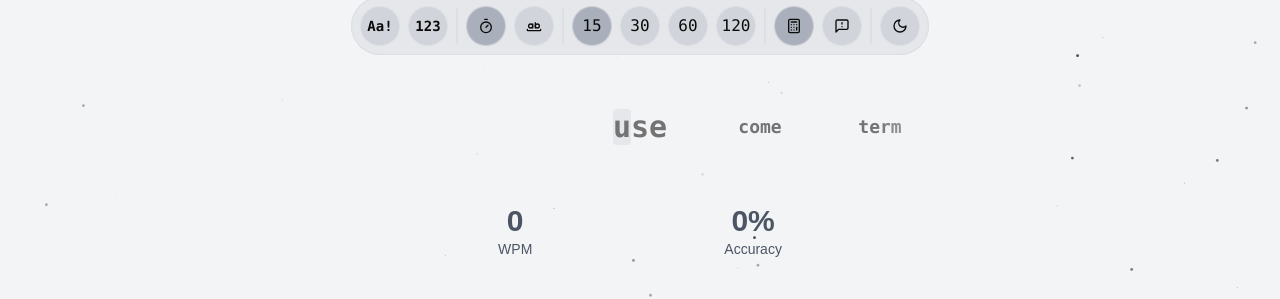
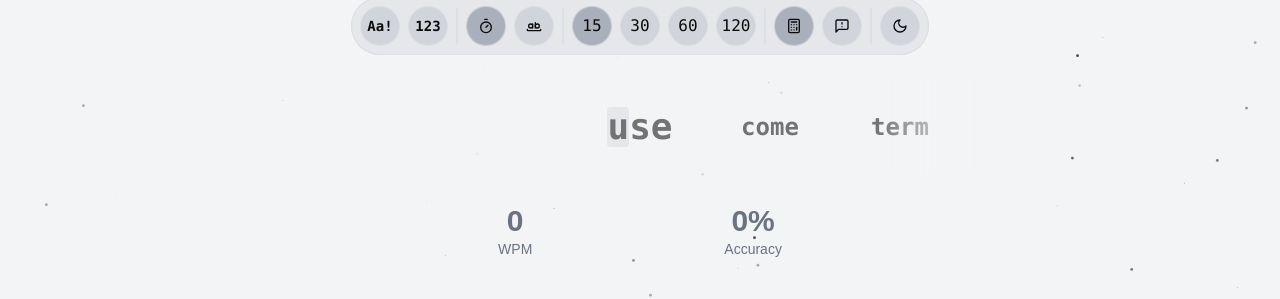
Before and after one commit to basith-ahmed/typespace, a Next.js app: page / in a window 1280 px wide. Shown: the part 236-535 px from the top of the page. Built offline with nearby package versions, Linux system fonts and the light colour scheme.

Commit message:
feat: caps lock warning

```diff
--- a/app/page.tsx
+++ b/app/page.tsx
@@ -51,6 +51,7 @@ export default function ImprovedTypingSpeedTester() {
   const [showPerformance, setShowPerformance] = useState(true);
   const [showCharacterAccuracyIndicator, setShowCharacterAccuracyIndicator] =
     useState(false);
+  const [capsLockOn, setCapsLockOn] = useState(false);
 
   const wpmRef = useRef(wpm);
   const accuracyRef = useRef(accuracy);
@@ -69,10 +70,12 @@ export default function ImprovedTypingSpeedTester() {
     }
 
     window.addEventListener("keydown", handleKeyDown);
+    window.addEventListener("keyup", handleKeyUp);
 
     return () => {
       window.removeEventListener("resize", handleResize);
       window.removeEventListener("keydown", handleKeyDown);
+      window.removeEventListener("keyup", handleKeyUp);
     };
   }, []);
 
@@ -80,6 +83,32 @@ export default function ImprovedTypingSpeedTester() {
     if (containerRef.current) {
       setContainerWidth(containerRef.current.offsetWidth);
     }
+  };
+
+  const handleKeyDown = (e: KeyboardEvent) => {
+    if (e.key === "Tab") {
+      e.preventDefault();
+      tabPressedRef.current = true;
+
+      if (tabTimerRef.current) {
+        clearTimeout(tabTimerRef.current);
+      }
+      tabTimerRef.current = setTimeout(() => {
+        tabPressedRef.current = false;
+      }, 500);
+    } else if (e.key === "Enter" && tabPressedRef.current) {
+      e.preventDefault();
+      resetGame();
+      tabPressedRef.current = false;
+      if (tabTimerRef.current) {
+        clearTimeout(tabTimerRef.current);
+      }
+    }
+    setCapsLockOn(e.getModifierState("CapsLock"));
+  };
+
+  const handleKeyUp = (e: KeyboardEvent) => {
+    setCapsLockOn(e.getModifierState("CapsLock"));
   };
 
   useEffect(() => {
@@ -99,7 +128,6 @@ export default function ImprovedTypingSpeedTester() {
             return 0;
           }
 
-          // Update performance data every 5 seconds
           const timeElapsed = testDuration - newTimeLeft;
           if (timeElapsed > 0 && timeElapsed % 5 === 0) {
             setPerformanceData((prev) => [
@@ -131,27 +159,6 @@ export default function ImprovedTypingSpeedTester() {
       inputRef.current.focus();
     }
   }, [gameState]);
-
-  const handleKeyDown = (e: KeyboardEvent) => {
-    if (e.key === "Tab") {
-      e.preventDefault();
-      tabPressedRef.current = true;
-
-      if (tabTimerRef.current) {
-        clearTimeout(tabTimerRef.current);
-      }
-      tabTimerRef.current = setTimeout(() => {
-        tabPressedRef.current = false;
-      }, 500); // 500ms window for Enter to be pressed after Tab
-    } else if (e.key === "Enter" && tabPressedRef.current) {
-      e.preventDefault();
-      resetGame();
-      tabPressedRef.current = false;
-      if (tabTimerRef.current) {
-        clearTimeout(tabTimerRef.current);
-      }
-    }
-  };
 
   const generateWords = useCallback(
     (count = 10) => {
@@ -227,7 +234,6 @@ export default function ImprovedTypingSpeedTester() {
     const inputValue = e.target.value;
     setUserInput(inputValue);
 
-    // Update character accuracy with extra characters (worngly spelled)
     const currentWord = currentWords[wordIndex];
     const newCharacterAccuracy = inputValue
       .split("")
@@ -299,13 +305,12 @@ export default function ImprovedTypingSpeedTester() {
   };
 
   const calculateTranslateX = () => {
-    const wordWidth = 120;
+    const wordWidth = 130;
     const centerPosition = containerWidth / 2;
     const targetPosition = wordIndex * wordWidth + wordWidth / 2;
     return centerPosition - targetPosition;
   };
 
-  // Framer anim variants for Progress Bar and Dock
   const variants = {
     small: {
       backgroundColor: darkMode ? "#9ca3af" : "#737373",
@@ -367,8 +372,12 @@ export default function ImprovedTypingSpeedTester() {
               }}
             >
               <div className="w-full max-w-2xl flex flex-col items-center justify-center min-h-[58px]">
-
-                {/* Conditionally render Dock or Progress Bar based on startTime */}
+                {capsLockOn && (
+                  <div className="mt-2 flex items-center text-gray-900 dark:text-gray-400 dark:bg-[#2C2E31] p-2 px-4 mb-4 bg-gray-400 rounded-md">
+                    <MessageSquareWarningIcon className="w-4 h-4 mr-1" />
+                    Caps Lock is on
+                  </div>
+                )}
                 <motion.div
                   layout
                   className="rounded-full flex justify-center"
@@ -451,7 +460,6 @@ export default function ImprovedTypingSpeedTester() {
                                 includeNumbers
                                   ? "bg-gray-400/80 hover:bg-gray-500/50 dark:bg-[#4e5157] dark:hover:bg-[#70747d]"
                                   : "bg-gray-300 hover:bg-gray-400/50 dark:bg-[#323437] dark:hover:bg-[#4e5157]"
-
                               } transition-colors`}
                               size="sm"
                               variant="ghost"
@@ -481,7 +489,6 @@ export default function ImprovedTypingSpeedTester() {
                                 testMode === "time"
                                   ? "bg-gray-400/80 hover:bg-gray-500/50 dark:bg-[#4e5157] dark:hover:bg-[#70747d]"
                                   : "bg-gray-300 hover:bg-gray-400/50 dark:bg-[#323437] dark:hover:bg-[#4e5157]"
-
                               } transition-colors`}
                               onClick={() => {
                                 setTestMode("time");
@@ -567,7 +574,6 @@ export default function ImprovedTypingSpeedTester() {
                           <div
                             role="none"
                             className="shrink-0 bg-gray-300/50 dark:bg-[#323437] h-[90%] w-[2px] rounded-full"
-
                           ></div>
 
                           <DockIcon>
@@ -576,7 +582,6 @@ export default function ImprovedTypingSpeedTester() {
                                 showPerformance
                                   ? "bg-gray-400/80 hover:bg-gray-500/50 dark:bg-[#4e5157] dark:hover:bg-[#70747d]"
                                   : "bg-gray-300 hover:bg-gray-400/50 dark:bg-[#323437] dark:hover:bg-[#4e5157]"
-
                               } transition-colors`}
                               size="sm"
                               variant="ghost"
@@ -596,7 +601,6 @@ export default function ImprovedTypingSpeedTester() {
                                 showCharacterAccuracyIndicator
                                   ? "bg-gray-400/80 hover:bg-gray-500/50 dark:bg-[#4e5157] dark:hover:bg-[#70747d]"
                                   : "bg-gray-300 hover:bg-gray-400/50 dark:bg-[#323437] dark:hover:bg-[#4e5157]"
-
                               } transition-colors`}
                               size="sm"
                               variant="ghost"
@@ -642,7 +646,6 @@ export default function ImprovedTypingSpeedTester() {
                 </motion.div>
               </div>
 
-              {/* Continuous Infinite Strip of Words with Centered Current Word */}
               <div
                 ref={containerRef}
                 className="relative h-24 overflow-hidden rounded-lg w-full max-w-2xl z-10 my-6"
@@ -656,24 +659,22 @@ export default function ImprovedTypingSpeedTester() {
                 <div className="absolute left-0 h-full w-[100px] bg-gradient-to-r from-gray-100 to-transparent dark:from-[#323437] z-10"></div>
                 <div className="absolute right-0 h-full w-[100px] bg-gradient-to-r from-transparent to-gray-100 dark:to-[#323437] z-10"></div>
 
-                <div
-                  className="absolute whitespace-nowrap flex items-center h-full transition-transform duration-100 text-lg font-semibold font-mono"
-                  style={{
-                    transform: `translateX(${calculateTranslateX()}px)`,
-                  }}
+                <motion.div
+                  className="absolute whitespace-nowrap flex items-center h-full text-lg font-semibold font-mono"
+                  animate={{ x: calculateTranslateX() }}
+                  transition={{ type: "spring", stiffness: 300, damping: 30 }}
                 >
                   {currentWords.map((word, index) => (
                     <span
                       key={index}
-                      className={`inline-block w-[120px] text-center ${
+                      className={`inline-block w-[130px] text-center ${
                         index < wordIndex
                           ? wordStatuses[index]
                             ? "text-green-500"
                             : "text-red-500"
                           : index === wordIndex
-                          ? "text-primary font-bold text-3xl"
-                          : "text-muted-foreground font-semibold text-lg dark:text-gray-400"
-
+                          ? "text-primary font-bold text-4xl relative"
+                          : "text-muted-foreground font-semibold text-2xl dark:text-gray-400"
                       }`}
                     >
                       <div className="inline-block">
@@ -690,14 +691,12 @@ export default function ImprovedTypingSpeedTester() {
                                   ? "text-red-500"
                                   : "text-muted-foreground dark:text-gray-400";
 
-
                               return (
                                 <span
                                   key={charIndex}
                                   className={`inline-block ${className} ${
                                     charIndex === userInput.length
                                       ? "bg-gray-200 dark:bg-[#4e5157] rounded"
-
                                       : ""
                                   }`}
                                 >
@@ -706,7 +705,6 @@ export default function ImprovedTypingSpeedTester() {
                               );
                             })
                           : word}
-                        {/* Display extra characters in red if any */}
                         {index === wordIndex &&
                           userInput.length > word.length && (
                             <span className="text-red-500">
@@ -716,11 +714,10 @@ export default function ImprovedTypingSpeedTester() {
                       </div>
                     </span>
                   ))}
-                </div>
+                </motion.div>
               </div>
 
               <div className="w-full max-w-2xl flex flex-col justify-center items-center mb-12">
-                {/* Invisible Input Field */}
                 <input
                   ref={inputRef}
                   type="text"
@@ -740,7 +737,6 @@ export default function ImprovedTypingSpeedTester() {
                   aria-label="Type the words shown above"
                 />
 
-                {/* Character Accuracy Indicators */}
                 {showCharacterAccuracyIndicator && (
                   <div className="mb-4 text-center min-h-8">
                     <>
@@ -756,10 +752,9 @@ export default function ImprovedTypingSpeedTester() {
                   </div>
                 )}
 
-                {/* Conditionally render WPM and Accuracy */}
                 {showPerformance && (
                   <div className="text-center w-full max-w-2xl h-16 justify-center items-center flex">
-                    <div className="flex flex-row gap-48 w-full items-center justify-center text-gray-600 dark:text-gray-400">
+                    <div className="flex flex-row gap-48 w-full items-center justify-center text-gray-500 dark:text-gray-400">
                       <div>
                         <div className="text-3xl font-bold">{wpm}</div>
                         <div className="text-sm ">WPM</div>
@@ -767,7 +762,6 @@ export default function ImprovedTypingSpeedTester() {
                       <div>
                         <div className="text-3xl font-bold">{accuracy}%</div>
                         <div className="text-sm ">Accuracy</div>
-
                       </div>
                     </div>
                   </div>
@@ -784,12 +778,10 @@ export default function ImprovedTypingSpeedTester() {
               transition={{ duration: 0.1 }}
               className="text-center mb-16 w-full max-w-2xl"
             >
-              {/* <div className="text-center mb-16 w-full max-w-2xl"> */}
               <h2 className="text-3xl font-bold mb-16 text-gray-600 dark:text-gray-400">
                 Results
               </h2>
               <div className="grid grid-cols-2 gap-4 text-gray-600 dark:text-gray-400">
-
                 <div>
                   <p className="text-4xl font-bold">{wpm}</p>
                   <p className="text-lg ">Words per Minute</p>
@@ -799,15 +791,10 @@ export default function ImprovedTypingSpeedTester() {
                   <p className="text-lg ">Accuracy</p>
                 </div>
               </div>
-              {/* </div> */}
-              {/* <Button onClick={resetGame} className="w-full max-w-2xl">
-                Try Again
-              </Button> */}
             </motion.div>
           )}
         </AnimatePresence>
 
-        {/* Footer with Shortcut Information */}
         <footer className="w-full max-w-2xl text-center text-sm text-gray-500 dark:text-gray-400">
           Press{" "}
           <kbd className="font-mono bg-gray-200 dark:bg-[#2c2e31] px-1 rounded">
@@ -818,7 +805,6 @@ export default function ImprovedTypingSpeedTester() {
             Enter
           </kbd>{" "}
           to restart the game.
-
         </footer>
       </div>
 
@@ -831,10 +817,7 @@ export default function ImprovedTypingSpeedTester() {
             rel="noopener noreferrer"
           >
             <AnimatedShinyText className="inline-flex items-center justify-center px-4 py-1 transition ease-out hover:text-neutral-600 dark:hover:text-neutral-400 hover:duration-300 shadow-sm rounded-full">
-              {/* <div className="hover:underline text-sm flex justify-center items-center"> */}
               <span>View on GitHub</span>
-              {/* <Link2 className="w-4 h-4 ml-1" /> */}
-              {/* </div> */}
             </AnimatedShinyText>
           </a>
         </div>
```
